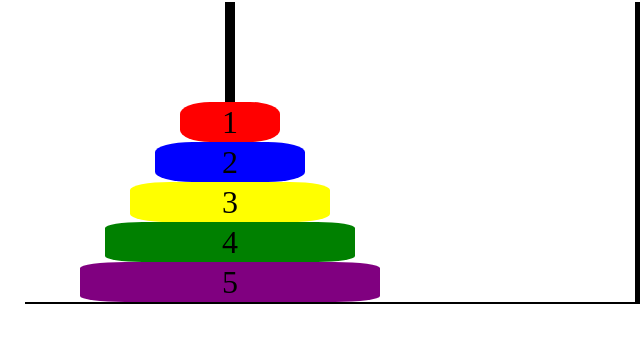
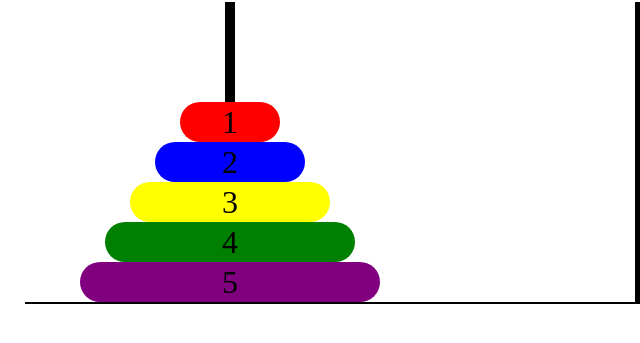
Before and after one commit to tymitchell21/tower-of-hanoi, a plain HTML site: page index.html in a window 1280 px wide. Shown: the part 165-508 px from the top of the page, 0-640 px from the left. Drawn offline with Linux system fonts and the light colour scheme.

Commit message:
Makes it look prettier

```diff
--- a/src/css/style.css
+++ b/src/css/style.css
@@ -26,7 +26,7 @@ h1 {
     height: 40px;
     width: 100px;
     background-color: red;
-    border-radius: 30%;
+    border-radius: 20px;
     display: flex;
     justify-content: center;
     align-items: center;
@@ -36,7 +36,7 @@ h1 {
     height: 40px;
     width: 150px;
     background-color: blue;
-    border-radius: 25%;
+    border-radius: 20px;
     display: flex;
     justify-content: center;
     align-items: center;
@@ -46,7 +46,7 @@ h1 {
     height: 40px;
     width: 200px;
     background-color: yellow;
-    border-radius: 20%;
+    border-radius: 20px;
     display: flex;
     justify-content: center;
     align-items: center;
@@ -56,7 +56,7 @@ h1 {
     height: 40px;
     width: 250px;
     background-color: green;
-    border-radius: 15%;
+    border-radius: 20px;
     display: flex;
     justify-content: center;
     align-items: center;
@@ -66,7 +66,7 @@ h1 {
     height: 40px;
     width: 300px;
     background-color: purple;
-    border-radius: 15%;
+    border-radius: 20px;
     display: flex;
     justify-content: center;
     align-items: center;
```
